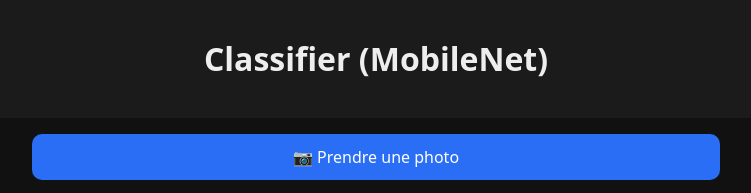
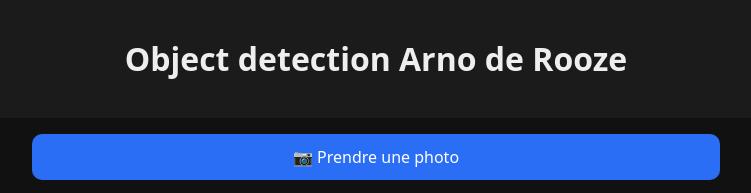
Before and after one commit to Aderooze94/image-classifier-web, a plain HTML site: page index.html in a window 1280 px wide. Shown: the top 193 px of the page, without its empty margins (264-1015 px from the left). Drawn offline with Linux system fonts and the light colour scheme.

Commit message:
Update header and maintain service worker registration

```diff
--- a/index.html
+++ b/index.html
@@ -10,7 +10,7 @@
   <link rel="stylesheet" href="style.css" />
 </head>
 <body>
-  <header><h1>Classifier (MobileNet)</h1></header>
+  <header><h1>Object detection Arno de Rooze</h1></header>
 
   <main>
     <label class="btn">
@@ -36,4 +36,5 @@
   if ('serviceWorker' in navigator) {
     navigator.serviceWorker.register('sw.js');
   }
+
 </script>
```
